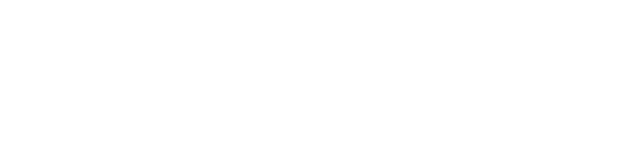
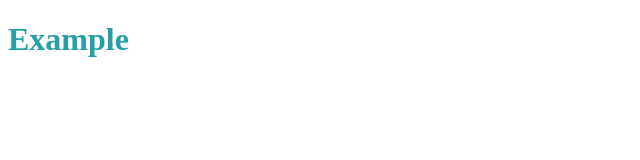
Before and after one commit to Adnaan-m/GIT_andGIThub_intermediate, a plain HTML site: page index.html in a window 1280 px wide. Shown: the whole page, without its empty margins (0-640 px from the left). Drawn offline with Linux system fonts and the light colour scheme.

Commit message:
Minor changes

```diff
--- a/css/main.css
+++ b/css/main.css
@@ -0,0 +1,4 @@
+h1 {
+  color:rgb(39, 159, 167);
+  font: verdana;
+  }
--- a/index.html
+++ b/index.html
@@ -8,6 +8,6 @@
   <link rel="stylesheet" href="css/main.css">
 </head>
 <body>
-
+<h1>Example</h1>
 </body>
 </html>
```
